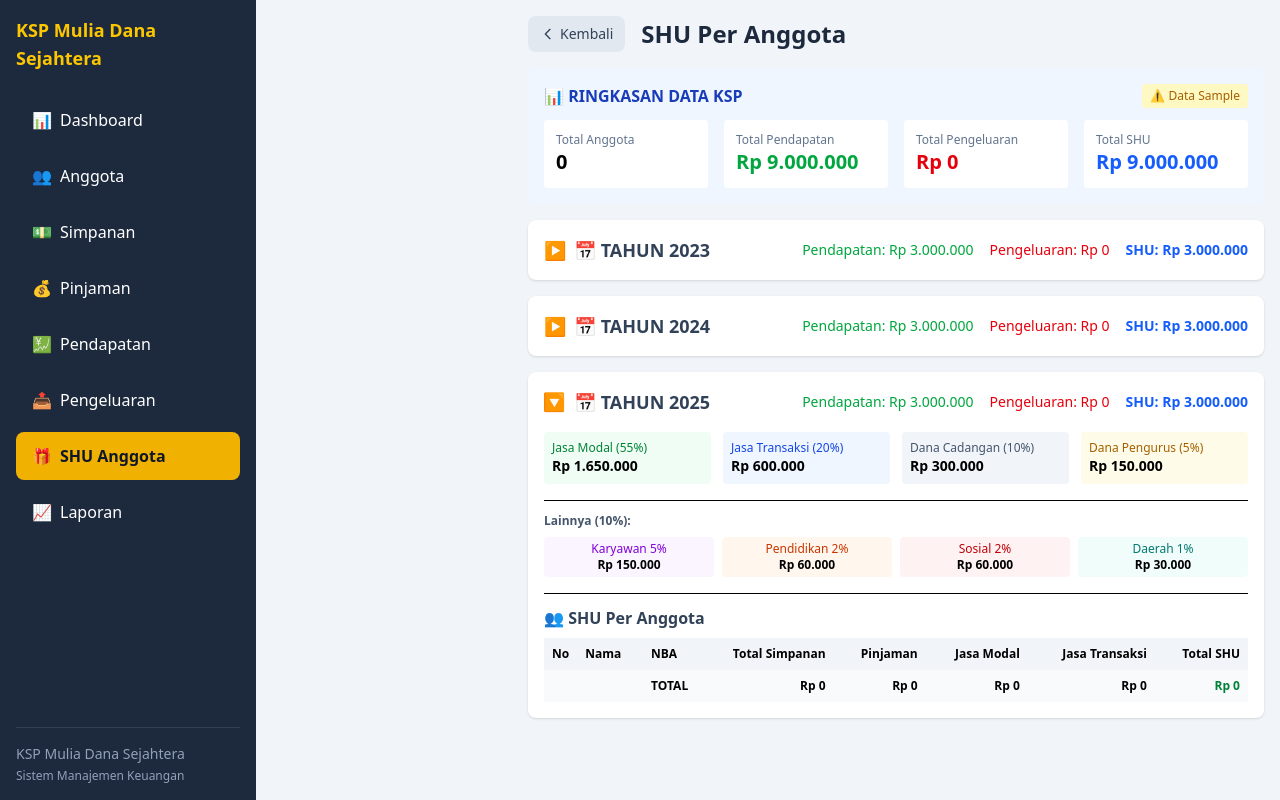
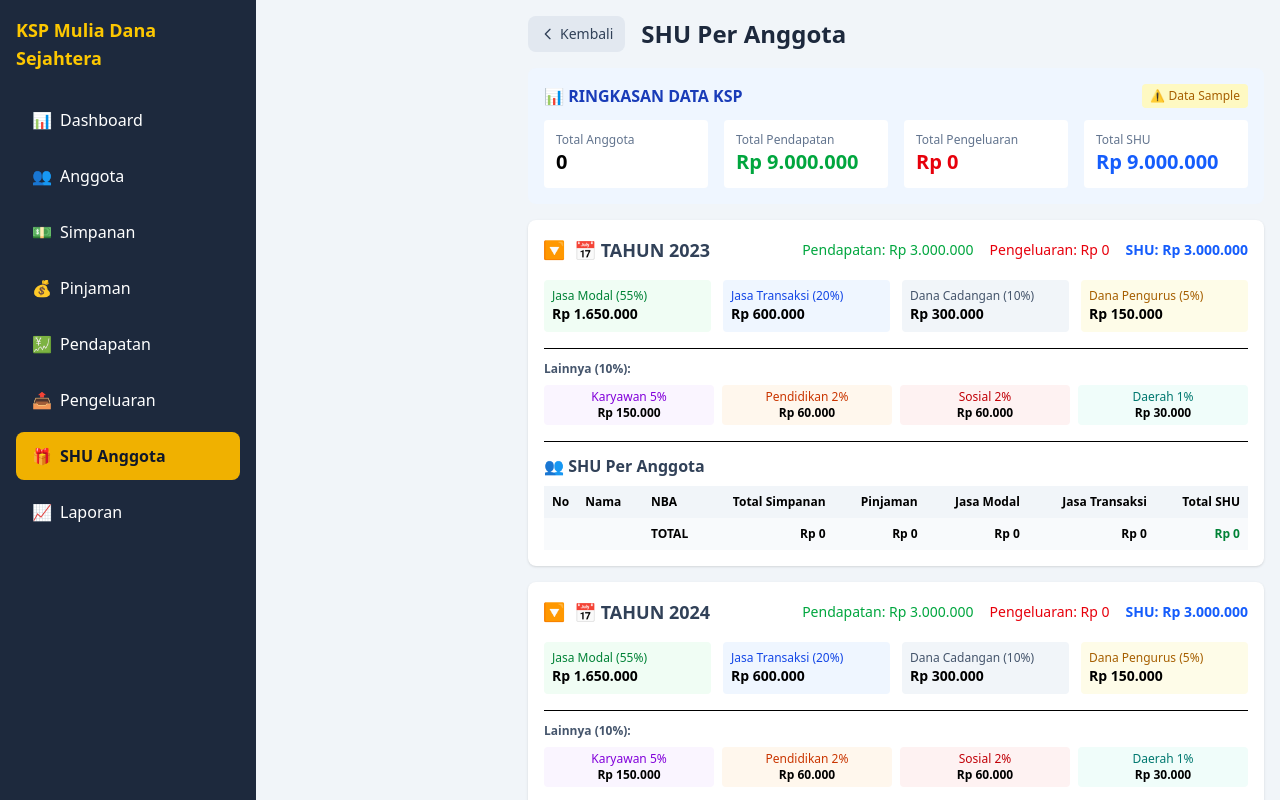
Before and after one commit to koperasimuliads-max/kspmds, a Next.js app: page /shu in a window 1280 px wide. Shown: the top 800 px of the page. Built offline with nearby package versions, Linux system fonts and the light colour scheme.

Commit message:
fix(shu): set default expanded years to 2023, 2024, 2025, 2026 in SHU per anggota page
previously expanded only 2025 by default; broadens to include multiple years for better visibility

```diff
--- a/src/app/shu/page.tsx
+++ b/src/app/shu/page.tsx
@@ -16,7 +16,7 @@ const dummyPendapatans = [
 
 export default function SHUPerAnggotaPage() {
   const { anggota, pinjamans, simpanans, pendapatans, pengeluarans } = useKSP();
-  const [expandedYears, setExpandedYears] = useState<number[]>([2025]);
+  const [expandedYears, setExpandedYears] = useState<number[]>([2023, 2024, 2025, 2026]);
 
   const toggleYear = (tahun: number) => {
     setExpandedYears(prev => prev.includes(tahun) ? prev.filter(t => t !== tahun) : [...prev, tahun]);
```
